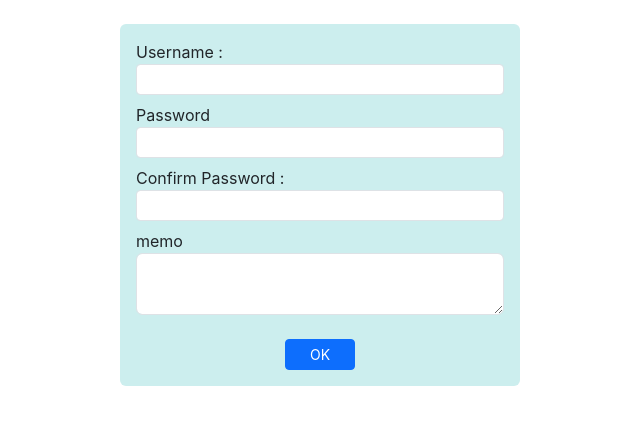
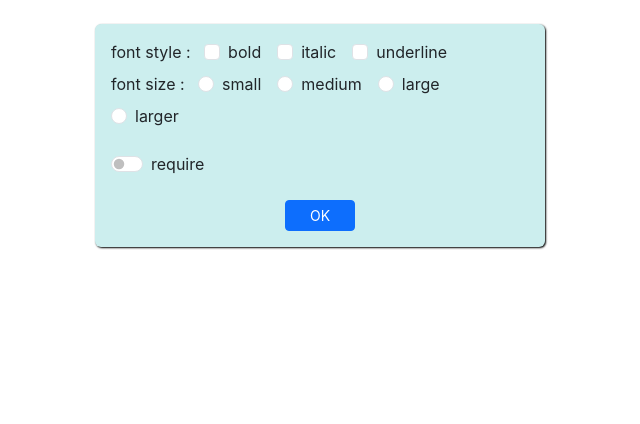
Before and after one commit to mannieshub/learn-JavaScript-NodeJS-ReactJS, a React (Create React App) app in the folder app1/: page / in a window 1280 px wide. Shown: the top 424 px of the page, without its empty margins (320-960 px from the left). Built offline with nearby package versions, Linux system fonts and the light colour scheme; the HTML template or start-up script is replaced by a standard one.

Commit message:
form check bootstrap

```diff
--- a/app1/src/App.js
+++ b/app1/src/App.js
@@ -9,6 +9,7 @@
 // import Router3 from './router3'
 
 import FormText from "./FormText";
+import FormCheck from "./form-check";
 
 export default function App(){
   // let [user,setUser] = React.useState()
@@ -16,7 +17,8 @@
       // <Router1></Router1>,
       // <Router2/>,
       // <Router3></Router3>
-      <FormText/>
+      // <FormText/>
+      <FormCheck></FormCheck>
   )
 }
 
--- /dev/null
+++ b/app1/src/form-check.js
@@ -0,0 +1,83 @@
+import React from 'react'
+
+export default function FormCheck() {
+    const switchReq = React.useRef()
+    const styles =['bold','italic','underline']
+    const sizes = ['small','medium','large','larger']
+    let checkedStyles =[]
+    let checkedSize =""
+
+    const onChangeCheck =(event)=>{
+        let checked = event.target.checked
+        let value = event.target.value
+        let idx = checkedStyles.indexOf(value)
+
+        if(checked&&idx=== -1){
+            checkedStyles.push(value)
+        }else{
+            checkedStyles.splice(idx,1)
+        }
+    }
+
+
+    const onChangeRadio =(event)=>{
+        checkedSize = event.target.value
+    }
+
+    const onClickButton=()=>{
+        if(switchReq.current.checked=== 0){
+            alert('Please select style')
+            return
+        }else if(checkedSize=== ""){
+            alert('Please select size')
+            return
+        }
+        let msg = 'selected style(s)' + checkedStyles.join(', ')
+        msg+='\nselected size: ' + checkedSize
+        alert(msg)
+    }
+
+
+
+    return(
+        <div className='mt-4 mx-auto p-3 rounded' style={{width:'450px',background:'#cee',boxShadow:'1px 1px 2px #000'}}>
+            <form>
+                <span>font style : </span> &nbsp;&nbsp;
+                {
+                    styles.map((st,i)=>{
+                        return(
+                            <div className='form-check form-check-inline mb-2'>
+                                <input type='checkbox' id={'check' + i} value={st} className='form-check-input'
+                                onChange={onChangeCheck}></input>
+                                <label htmlFor={'check'+i} className='form-check-label'>{st}</label>
+                            </div>
+                        )
+                    })
+                }
+                <br/>
+
+                <span>font size : </span>&nbsp;&nbsp;
+                {
+                    sizes.map((sz,i)=>{
+                        return(
+                            <div className='form-check form-check-inline mb-2'>
+                                <input type='radio' name='fontSize' id={'radio' +i}  value={sz} className='form-check-input'
+                                onChange={onChangeRadio}></input>
+                                <label htmlFor={'radio' +i} className='form-check-label'>{sz}</label>
+                            </div>
+                        )
+                    })
+                }
+
+                <div className='form-check form-switch mt-3'>
+                    <input type='checkbox' id='sw' value='require' className='form-check-input' ref={switchReq}></input>
+                    <label htmlFor='sw'className='form-check-label'>require</label>
+                </div>
+
+                <div className='text-center mt-4'>
+                    <button type='button' className='btn btn-sm px-4 btn-primary' onClick={onClickButton}>OK</button>
+                </div>
+            </form>
+        </div>
+    )
+}
```
